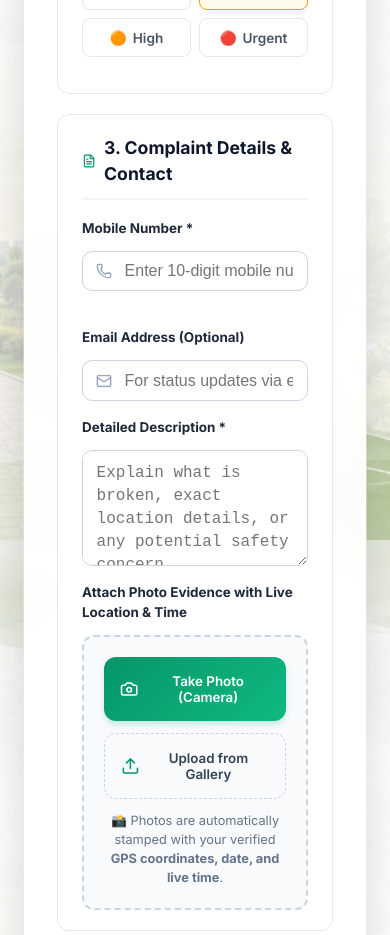
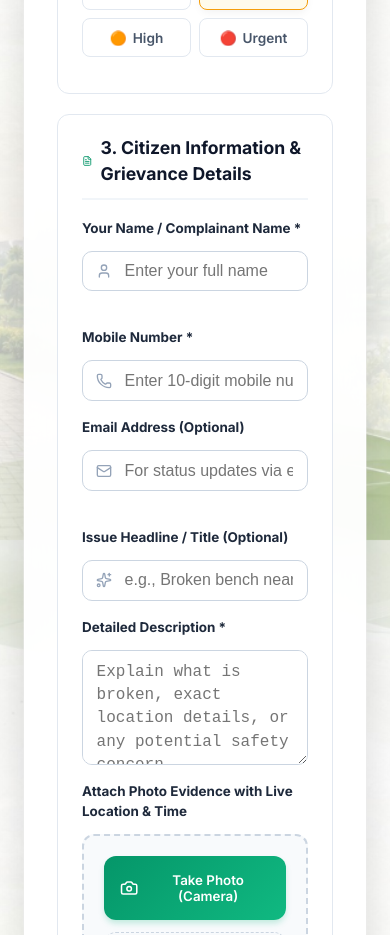
Before and after one commit to Nishitha8103/park-management, a React (Vite) app in the folder frontend/: page /complaint in a window 390 px wide. Shown: the part 1200-2135 px from the top of the page. Built offline with nearby package versions, Linux system fonts and the light colour scheme; no server answers.

Commit message:
fix: capture and display actual citizen complainant name and phone on contractor task details

```diff
--- a/frontend/src/pages/ContractorTaskDetails.jsx
+++ b/frontend/src/pages/ContractorTaskDetails.jsx
@@ -44,8 +44,8 @@ const ContractorTaskDetails = () => {
               district: c.park?.district?.name || c.district || 'Not specified',
               ward: c.park?.ward?.name || c.ward || 'Not specified',
               issueTitle: c.category || 'Maintenance Issue',
-              reportedBy: (c.user && c.user.name) || c.userName || 'Anonymous (Citizen)',
-              reportedPhone: (c.user && c.user.phone) || c.userPhone || 'N/A',
+              reportedBy: c.userName || (c.user && c.user.name) || 'Anonymous (Citizen)',
+              reportedPhone: c.userPhone || (c.user && c.user.phone) || 'N/A',
               reportedOn: new Date(c.createdAt).toLocaleString('en-IN', { dateStyle: 'medium', timeStyle: 'short' }),
               location: c.locationInPark || 'Not specified',
               assignedOn: new Date(c.updatedAt).toLocaleDateString('en-IN', { day: '2-digit', month: 'short', year: 'numeric' }),
--- a/frontend/src/pages/SubmitComplaint.jsx
+++ b/frontend/src/pages/SubmitComplaint.jsx
@@ -13,7 +13,8 @@ import {
   FileText,
   X,
   Check,
-  Camera
+  Camera,
+  User as UserIcon
 } from 'lucide-react';
 import { useNavigate, useLocation } from 'react-router-dom';
 import axios from 'axios';
@@ -25,10 +26,22 @@ const SubmitComplaint = () => {
   const location = useLocation();
   const parkState = location.state || {};
 
+  const getInitialCitizenName = () => {
+    try {
+      const stored = localStorage.getItem('user');
+      if (stored) {
+        const u = JSON.parse(stored);
+        return u.name || u.firstName || '';
+      }
+    } catch (e) {}
+    return '';
+  };
+
   const [formData, setFormData] = useState({
     parkName: parkState.parkName || '',
     locationInPark: '',
     category: '',
+    fullName: getInitialCitizenName(),
     mobileNumber: '',
     title: '',
     email: '',
@@ -110,6 +123,7 @@ const SubmitComplaint = () => {
     e.preventDefault();
     setErrorMsg('');
 
+    if (!formData.fullName || !formData.fullName.trim()) return setErrorMsg('Your Full Name is required');
     if (!formData.parkName.trim()) return setErrorMsg('Park Name is required');
     if (!formData.locationInPark.trim()) return setErrorMsg('Location in park is required');
     if (!formData.category) return setErrorMsg('Complaint Category is required');
@@ -127,6 +141,7 @@ const SubmitComplaint = () => {
       submitData.append('priority', formData.priority);
       submitData.append('userPhone', formData.mobileNumber);
       submitData.append('description', formData.description);
+      if (formData.title) submitData.append('title', formData.title);
 
       if (parkState.parkId) submitData.append('parkId', parkState.parkId);
       if (parkState.district) submitData.append('district', parkState.district);
@@ -134,16 +149,16 @@ const SubmitComplaint = () => {
       if (parkState.ward) submitData.append('ward', parkState.ward);
 
       const userStr = localStorage.getItem('user');
-      let userName = 'Citizen';
       let userId = null;
       if (userStr) {
         try {
           const userObj = JSON.parse(userStr);
-          userName = userObj.name || userObj.firstName || 'Citizen';
           userId = userObj._id || userObj.id || null;
         } catch(e) {}
       }
-      submitData.append('userName', userName);
+
+      const complainantName = formData.fullName.trim();
+      submitData.append('userName', complainantName);
       if (userId) submitData.append('userId', userId);
 
       if (selectedFile) {
@@ -380,10 +395,26 @@ const SubmitComplaint = () => {
           <div className="form-section">
             <div className="section-title">
               <FileText size={18} color="#059669" />
-              <h3>3. Complaint Details & Contact</h3>
+              <h3>3. Citizen Information & Grievance Details</h3>
             </div>
 
             <div className="form-grid-2">
+              <div className="form-group">
+                <label className="input-label">Your Name / Complainant Name *</label>
+                <div className="input-with-icon">
+                  <UserIcon size={16} className="field-icon" />
+                  <input
+                    type="text"
+                    name="fullName"
+                    className="input-field icon-padding"
+                    placeholder="Enter your full name"
+                    value={formData.fullName}
+                    onChange={handleInputChange}
+                    required
+                  />
+                </div>
+              </div>
+
               <div className="form-group">
                 <label className="input-label">Mobile Number *</label>
                 <div className="input-with-icon">
@@ -399,7 +430,9 @@ const SubmitComplaint = () => {
                   />
                 </div>
               </div>
+            </div>
 
+            <div className="form-grid-2">
               <div className="form-group">
                 <label className="input-label">Email Address (Optional)</label>
                 <div className="input-with-icon">
@@ -410,6 +443,21 @@ const SubmitComplaint = () => {
                     className="input-field icon-padding"
                     placeholder="For status updates via email"
                     value={formData.email}
+                    onChange={handleInputChange}
+                  />
+                </div>
+              </div>
+
+              <div className="form-group">
+                <label className="input-label">Issue Headline / Title (Optional)</label>
+                <div className="input-with-icon">
+                  <Sparkles size={16} className="field-icon" />
+                  <input
+                    type="text"
+                    name="title"
+                    className="input-field icon-padding"
+                    placeholder="e.g., Broken bench near play area"
+                    value={formData.title}
                     onChange={handleInputChange}
                   />
                 </div>
```
